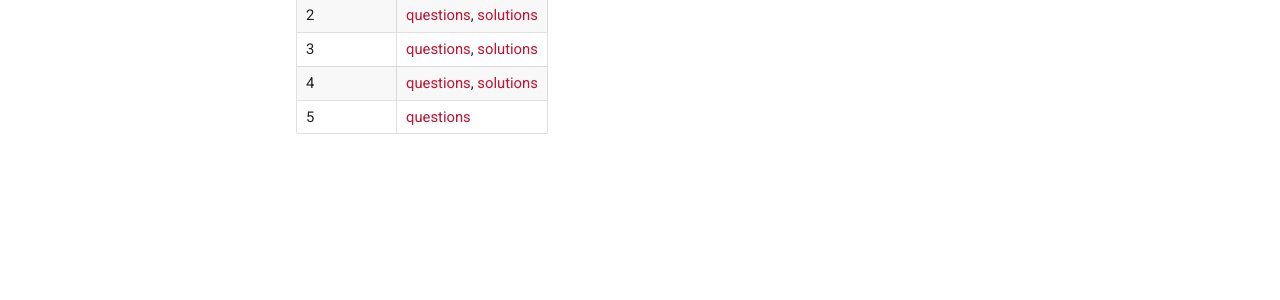
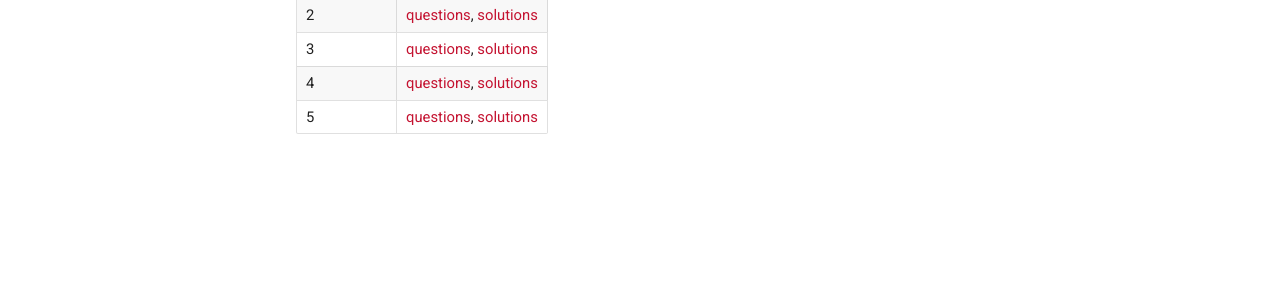
Before and after one commit to cmu-optimal-control/cmu-optimal-control.github.io, an MkDocs documentation site: the page built from docs/quizzes.md, in a window 1280 px wide. Shown: the part 297-597 px from the top of the page. Built offline with MkDocs 1.6.1 and Material for MkDocs 9.7.7, drawn with Linux system fonts in a browser that asks for light colours.

Commit message:
add quiz 5 solutions

```diff
--- a/docs/quizzes.md
+++ b/docs/quizzes.md
@@ -7,7 +7,7 @@
 |2| [questions](quizzes/week2.pdf), [solutions](https://github.com/Optimal-Control-16-745/quiz_solutions/blob/main/week_02_quiz_solutions.pdf) |
 |3| [questions](quizzes/week3.pdf), [solutions](https://github.com/Optimal-Control-16-745/quiz_solutions/blob/main/week_03_quiz_solutions.pdf) |
 |4| [questions](quizzes/week4.pdf), [solutions](https://github.com/Optimal-Control-16-745/quiz_solutions/blob/main/week_04_quiz_solutions.pdf) |
-|5| [questions](quizzes/week5.pdf) |
+|5| [questions](quizzes/week5.pdf), [solutions](https://github.com/Optimal-Control-16-745/quiz_solutions/blob/main/week_05_quiz_solutions.pdf) |
 
 
 <!--
```
